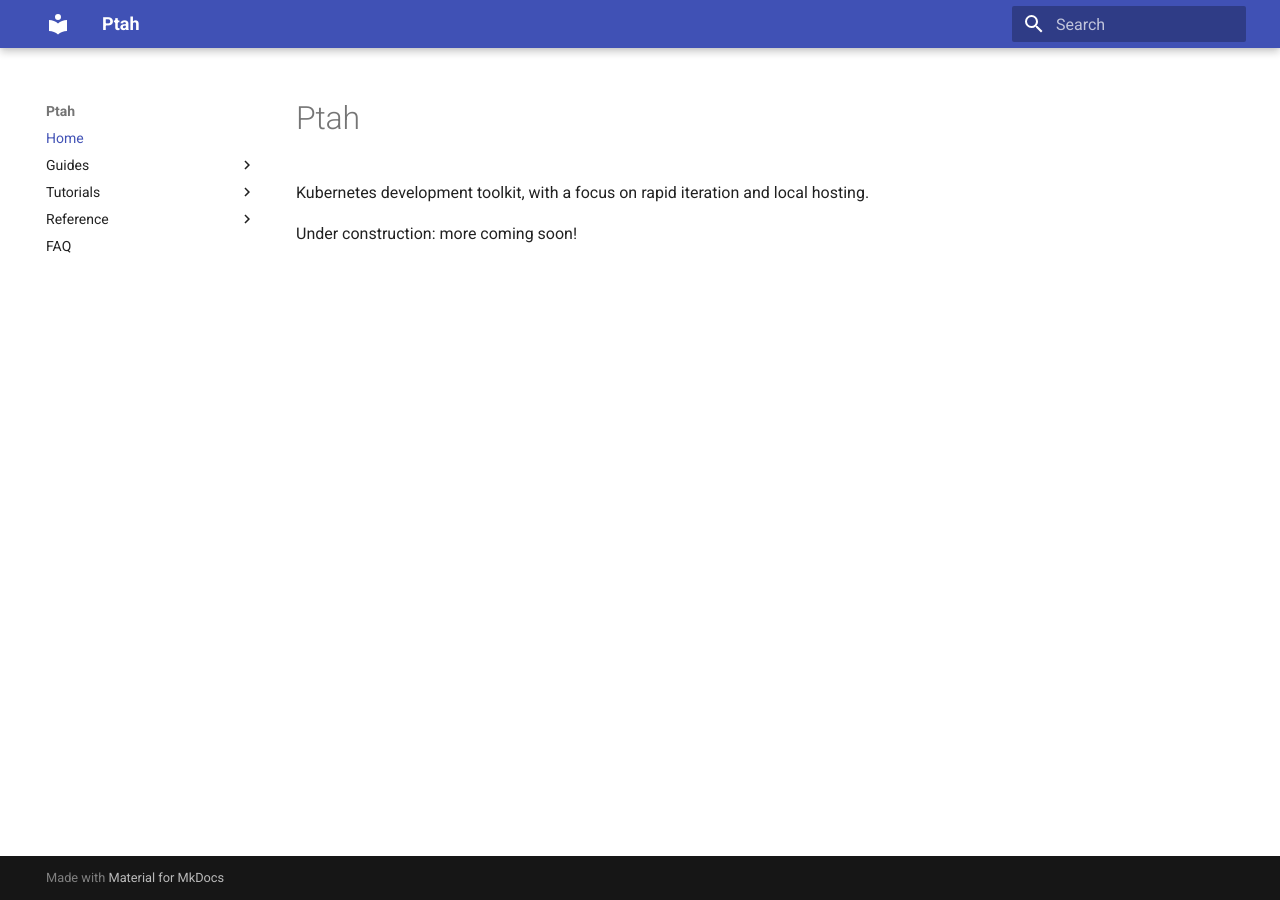
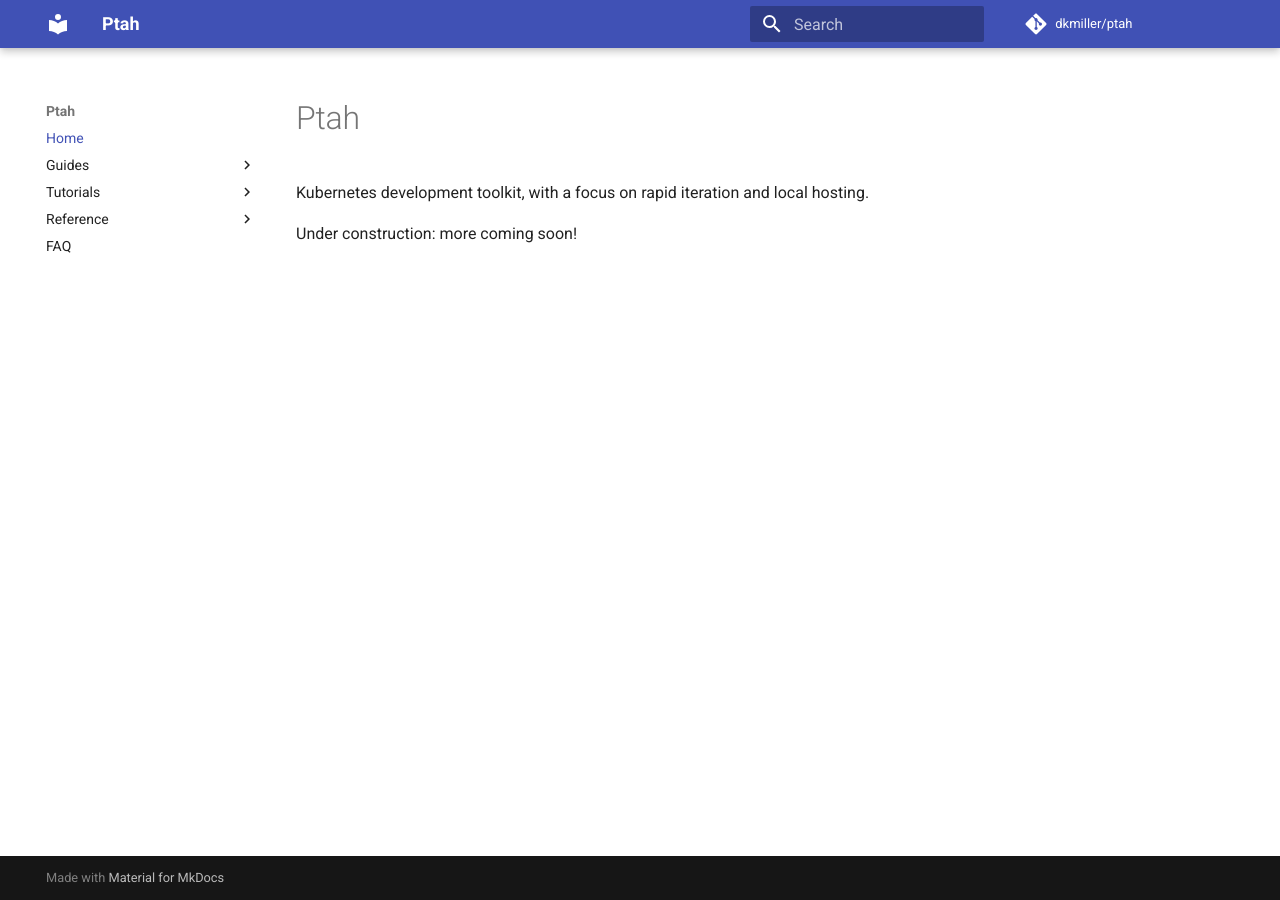
Before and after one commit to dkmiller/ptah, an MkDocs documentation site: the page built from docs/index.md, in a window 1280 px wide. Built offline with MkDocs 1.6.1 and Material for MkDocs 9.7.7, drawn with Linux system fonts in a browser that asks for light colours; comment, search, counter and statistics services are not loaded.

Commit message:
Add repo URL + name (#21)

```diff
--- a/mkdocs.yml
+++ b/mkdocs.yml
@@ -1,4 +1,7 @@
 site_name: Ptah
+repo_url: https://github.com/dkmiller/ptah
+repo_name: dkmiller/ptah
+
 nav:
   - Home: index.md
   - Guides:
```
